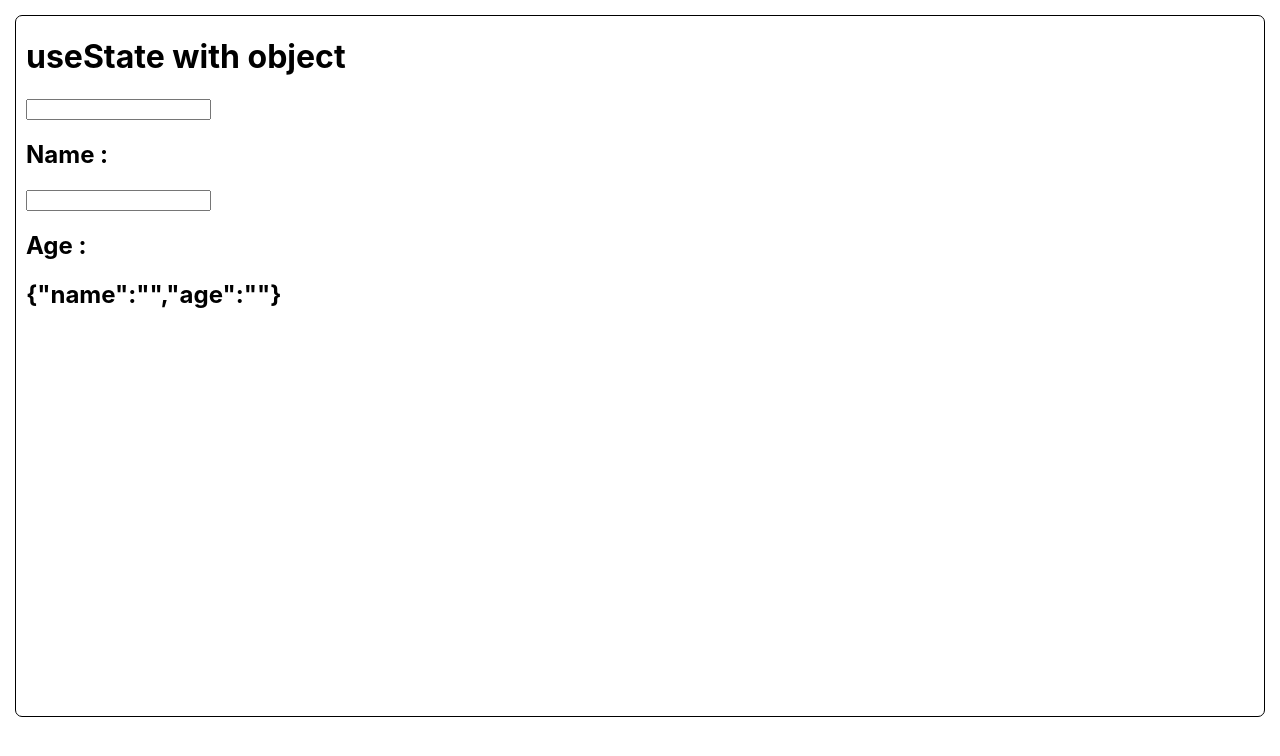
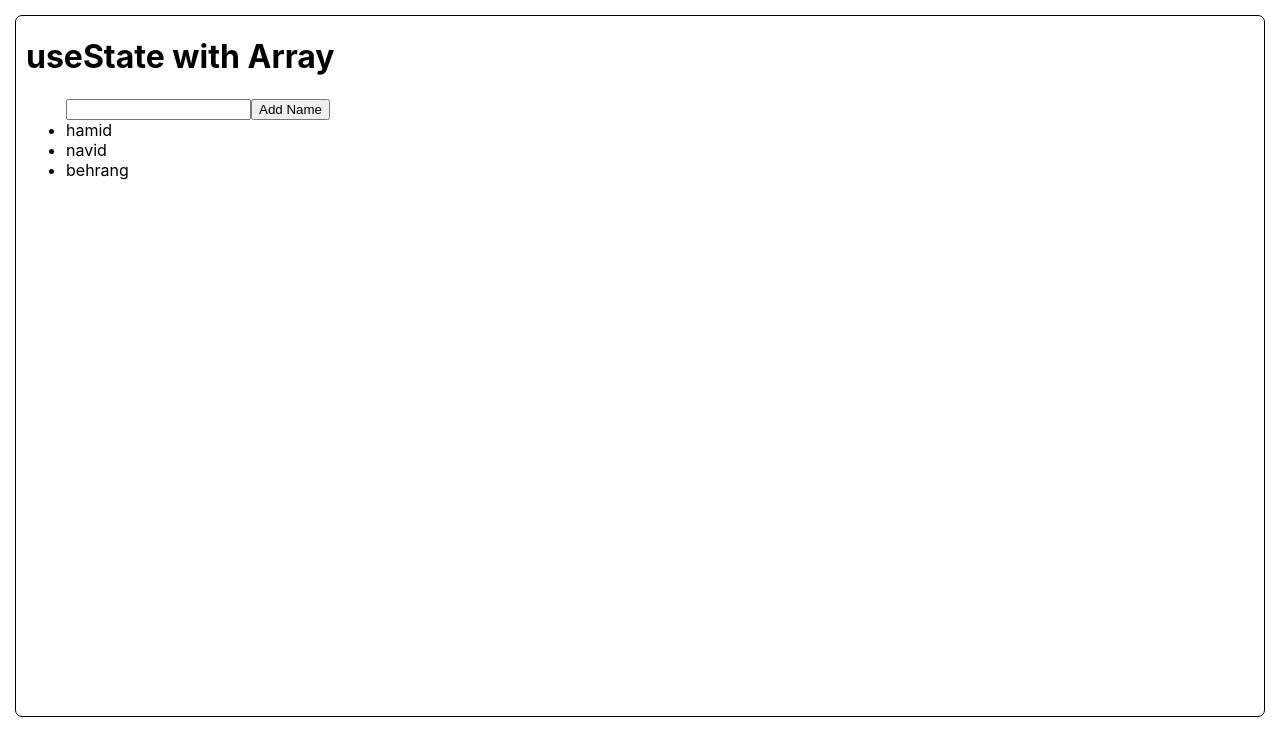
Before and after one commit to BehrangHaghdoust/React-part2, a React (Create React App) app: page / in a window 1280 px wide. Shown: the top 756 px of the page. Built offline with nearby package versions, Linux system fonts and the light colour scheme.

Commit message:
useState in Object

```diff
--- a/src/Components/App.jsx
+++ b/src/Components/App.jsx
@@ -8,17 +8,25 @@ import {useState} from 'react';
 
 
 function App() {
- const [person ,setPerson] = useState({name : '' ,age:''});
-//  console.log({...person, gender :'Male'});
+ const [items , setItems] = useState(['hamid', 'navid' , 'behrang']);
+
+ const [name , setName]= useState('');
+
+const handleClick = () => {
+  setItems([...items, name])
+}
+
   return (
     <div className="App">
-      <h1>useState with object</h1>
-    <input onChange={(e) => setPerson({...person,name : e.target.value})} />
-      <h2>Name : {person.name}</h2>
-    <input onChange={(e) => setPerson({...person,age : e.target.value})} type="number" />
+      <h1>useState with Array</h1>
 
-      <h2>Age : {person.age}</h2>
-      <h2>{JSON.stringify(person)}</h2>
+<ul>
+<input type="text" onChange={(e)=>setName(e.target.value)} />
+<button onClick={handleClick}>Add Name</button>
+  {items.map(item => {
+    return <li>{item}</li>
+  } )}
+</ul>
 
     </div>
   );
```
